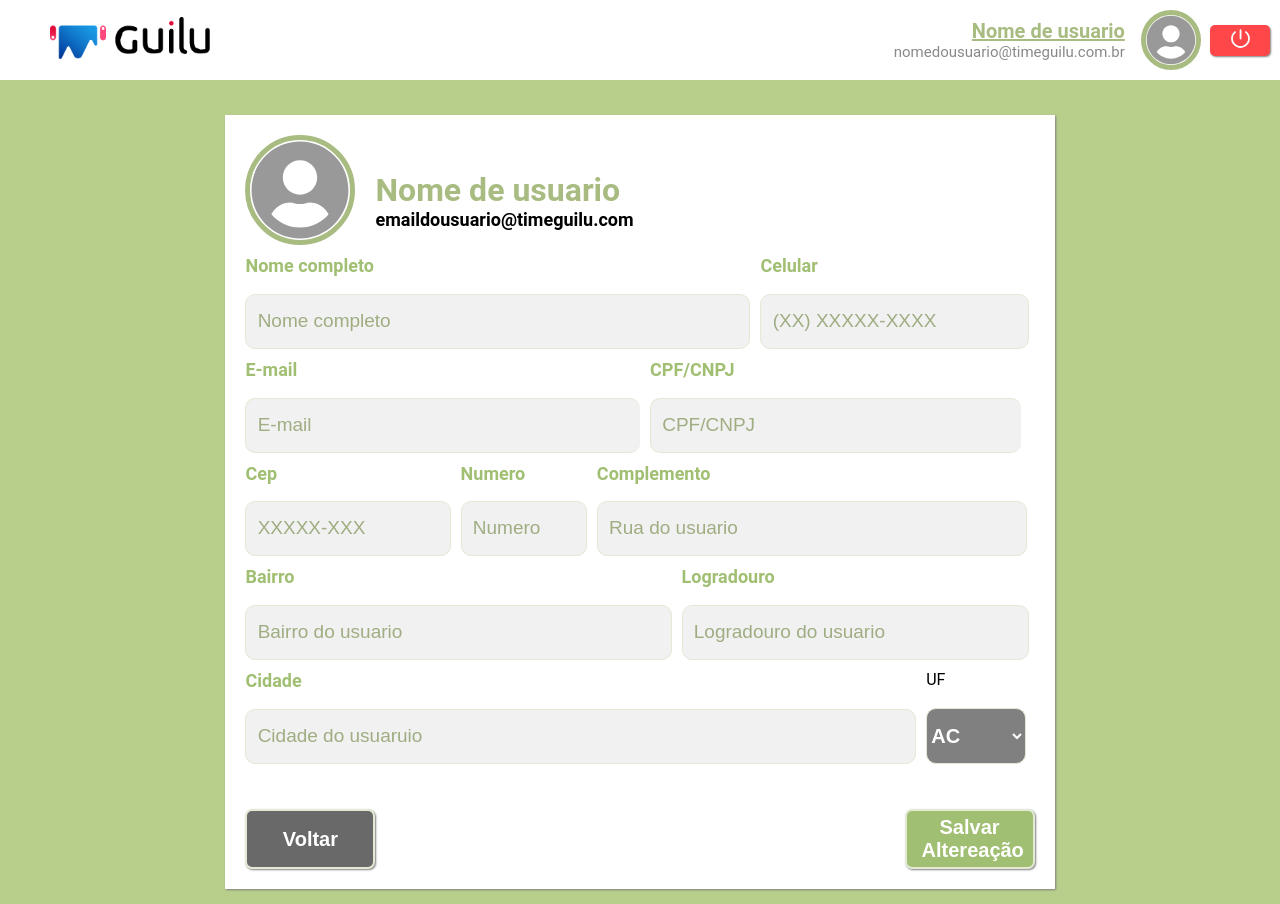
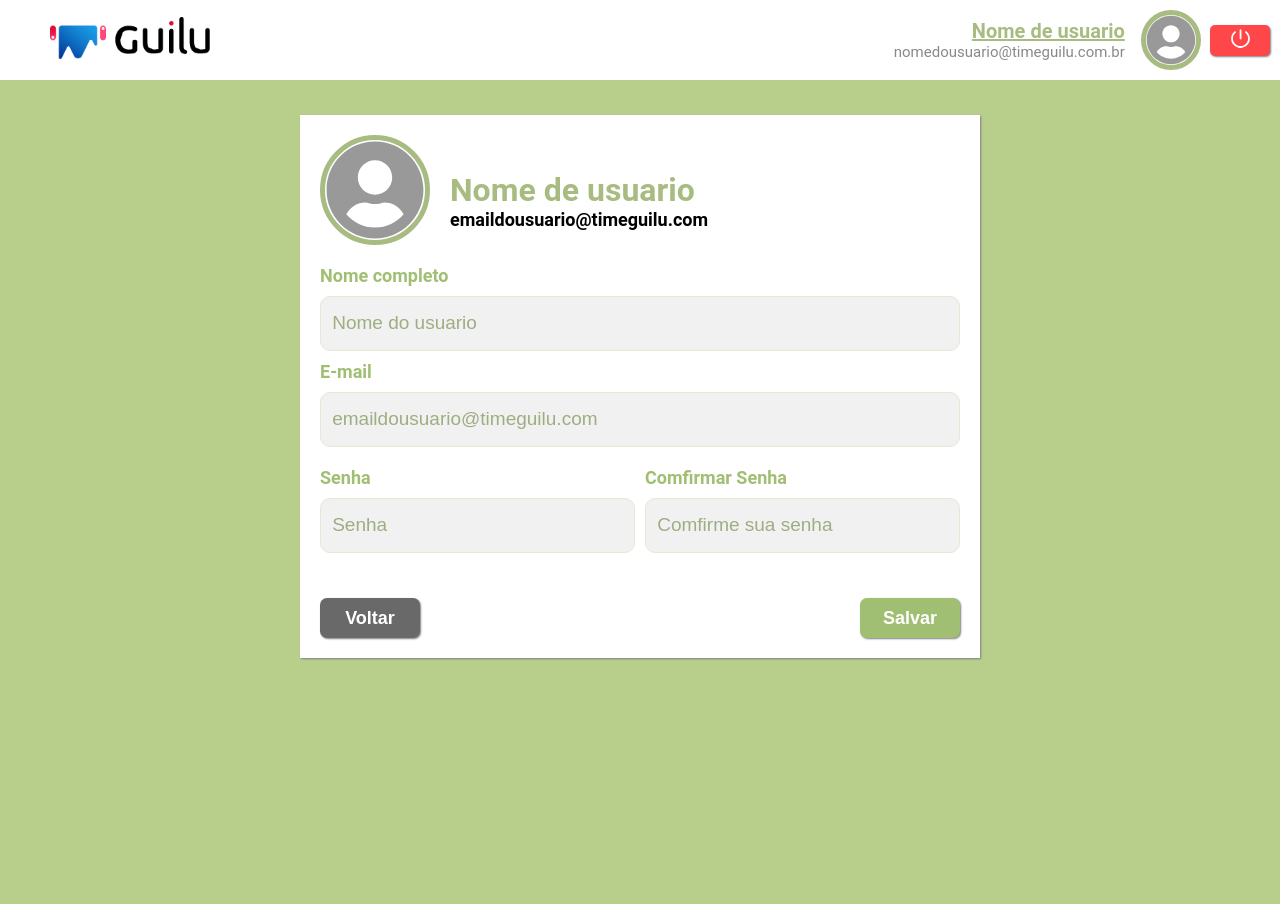
Before and after one commit to Carlosdantas485/AdminGuilu, a React (Create React App) app: page /infoUser in a window 1280 px wide. After the commit the page ends 800 px from the top, so only its background shows below. Built offline with nearby package versions, Linux system fonts and the light colour scheme.

Commit message:
V 0.1.2 -C- [ Function confirm password and bugs ]

```diff
--- a/src/pages/Login/styles.js
+++ b/src/pages/Login/styles.js
@@ -81,18 +81,23 @@ export const Container = styled.div`
 
             button {
                 background: #b8cf8c;
+                width: 100px;
+                height: 40px;
                 color: #fff;
                 font-size: 20px;
-                font-weight: 500;
+                font-weight: bold;
                 font-family: 'Roboto' sans-serif;
                 box-sizing: border-box;
-                padding: 0.7rem 1.1rem;
                 border: none;
                 border-radius: 10px;
             }
 
             .recoverPassword{
                 color: #68970e;
+                font-weight: bold;
+                font-size: 15px;
+
+
             }
         }
     }
--- a/src/pages/NewXML/index.js
+++ b/src/pages/NewXML/index.js
@@ -6,7 +6,7 @@ import Logo from '../../assets/logo.png';
 import { Link } from 'react-router-dom';
 
 function XML() {
-    document.title = "Guilu - Cadastrar Empresa";
+    document.title = "Guilu - Cadastrar XML";
 
     const [showConfirm, setShowConfirm] = useState(false);
     const handleConfirmShow = () => {setShowConfirm(true);};
--- a/src/pages/NewXML/styles.js
+++ b/src/pages/NewXML/styles.js
@@ -156,8 +156,6 @@ export const Container = styled.div`
                 font-size: 17px;
             }
 
-
-
             .save{
                 background-color: #A1BF73;
                 color: white;
@@ -167,39 +165,6 @@ export const Container = styled.div`
             .save:hover{
                 background-color: #84a84d;
                 transition: 0.3s;
-            }
-        }
-    }
-
-    @media(max-width: 1200px){
-        .container{
-            width:100%;
-            .box{
-                width:100%;
-                display: flex;
-                flex-direction:column;
-
-                .name{
-                    width:100%;
-                    margin-right: 20px;
-                }
-
-                .user{
-                    width:100%;
-                }
-
-                .email{
-                    width:100%;
-                }
-
-                .password{
-                    width:100%;
-                    margin-right: 20px;
-                }
-
-                .confirm{
-                    width:100%;
-                }
             }
         }
     }
--- a/src/pages/infoUser/index.js
+++ b/src/pages/infoUser/index.js
@@ -33,106 +33,40 @@ function Users() {
                         <div className="box">
                             <div className="name">
                                 <h3>Nome completo</h3>
-                                <input type="text" placeholder="Nome completo" ></input>
+                                <input type="text" placeholder="Nome do usuario" ></input>
                             </div>
-                            <div className="cel">
-                                <h3>Celular</h3>
-                                <input type="text" placeholder="(XX) XXXXX-XXXX" ></input>
+                            <div className="email">
+                                <h3>E-mail</h3>
+                                <input type="text" placeholder="emaildousuario@timeguilu.com" ></input>
                             </div>
                         </div>
 
-                        <div className="box">
-                            <div className="email">
-                                <h3>E-mail</h3>
-                                  <input type="text" placeholder="E-mail"/>
+                        <div className="box-password">
+                            <div className="password">
+                                <h3>Senha</h3>
+                                <input type="password" placeholder="Senha"></input>
                             </div>
-                            <div className="cpf">
-                                <h3>CPF/CNPJ</h3>
-                                    <input type="text" placeholder="CPF/CNPJ"></input>
+                            <div className="rePassword">
+                                <h3>Comfirmar Senha</h3>
+                                <input type="password" placeholder="Comfirme sua senha"></input>
                             </div>
                         </div>
 
-                        <div className="box">
-                            <div className="cep">
-                                <h3>Cep</h3>
-                                <input type="text" placeholder="XXXXX-XXX"></input>
-                            </div>
-                            <div className="number">
-                                <h3>Numero</h3>
-                                <input type="text" placeholder="Numero"></input>
-                            </div>
-                            <div className="complement">
-                                <h3>Complemento</h3>
-                                <input type="text" placeholder="Rua do usuario"></input>
-                            </div>
-                        </div>
-
-                        <div className="box">
-                            <div className="bairro">
-                                <h3>Bairro</h3>
-                                <input type="text" placeholder="Bairro do usuario"></input>
-                            </div>
-                            <div className="logradouro">
-                                <h3>Logradouro</h3>
-                                <input type="text" placeholder="Logradouro do usuario"></input>
-                            </div>
-                        </div>
-
-                        <div className="box">
-                            <div className="city">
-                                <h3>Cidade</h3>
-                                <input type="text" placeholder="Cidade do usuaruio"></input>
-                            </div>
-                            <div className="uf">
-                                <label for="cars" className="ufs">UF</label>
-
-                                <select name="Uf" id="uf">
-                                    <option value="Acre">AC</option>
-                                    <option value="Alagoas">AL</option>
-                                    <option value="Amapá">AP</option>
-                                    <option value="Amazonas">AM</option>
-                                    <option value="Bahia">BA</option>
-                                    <option value="Ceará">CE</option>
-                                    <option value="Distrito Federal">DF</option>
-                                    <option value="Espirito Santo">ES</option>
-                                    <option value="Goiás">GO</option>
-                                    <option value="Maranhão">MA</option>
-                                    <option value="Mato Grosso">MT</option>
-                                    <option value="Mato Grosso do Sul">MS</option>
-                                    <option value="Minas Gerais">MG</option>
-                                    <option value="Pará">PA</option>
-                                    <option value="Paraiba">PB</option>
-                                    <option value="Pernambuco">PE</option>
-                                    <option value="Piauí">PI</option>
-                                    <option value="Rio De Janeiro">RJ</option>
-                                    <option value="Rio Grande Do Norte">RN</option>
-                                    <option value="Rio Grande Do Sul">RS</option>
-                                    <option value="Rondônia">RO</option>
-                                    <option value="Roraima">RR</option>
-                                    <option value="Santa Catarina">SC</option>
-                                    <option value="São Paulo">SP</option>
-                                    <option value="Sergipe">SE</option>
-                                    <option value="Tocantins">TO</option>
-                                </select>
-                            </div>
-                        </div>
                     </div>
                     <div className="options">
                     <Link to="/home">
                             <button className="back">Voltar</button>
                         </Link>
-                        <Link to="/home">
-                            <button className="save" onClick={()=> handleEditShow}>Salvar Altereação</button>
-                        </Link>
+                        <button className="save" onClick={()=> handleEditShow()}>Salvar</button>
                     </div>
                 </div>
             </Container>
 
             <Edit open={showEdit} onClose={handleEditClose}>
                 <div className="containerModal">
-                    <p className="titleModal">Editar Usuário</p>
+                    <p className="titleModal">Editar usuário do administrador</p>
                     <div className="line" />
-                    <p> realmente desja editar estas informações ?</p>
+                    <p> realmente desja editar as informações do administrador ?</p>
                     <div className="group">
                     <button
                         type="button"
--- a/src/pages/infoUser/styles.js
+++ b/src/pages/infoUser/styles.js
@@ -10,6 +10,7 @@ export const Container = styled.div`
     justify-content: center;
 
     .container{
+        width: 50%;
         padding: 20px;
         margin: 15px;
         background-color: #fff;
@@ -46,13 +47,13 @@ export const Container = styled.div`
         .inputs{
             width: 100%;
 
-            .box{
+            .box, .box-password{
                 margin-top: 10px;
                 display:flex;
-                flex-wrap:wrap;
+                flex-direction:column;
 
                 h3{
-                    margin:0;
+                    margin:10px 0;
                     font-size: 18px;
                     margin-bottom: 5px;
                     color: #A1BF73;
@@ -60,13 +61,15 @@ export const Container = styled.div`
                 }
 
                 input{
+                    width:100%;
                     background: #f2f1f1;
                     border-radius: 10px;
                     box-sizing: border-box;
                     padding: 1rem 0.7rem;
                     border: 1px solid #E2EAD4;
-                    margin-top: 0.8rem;
+                    margin-top: 5px;
                     font-size:18px;
+
                     ::placeholder {
                         /* Chrome, Firefox, Opera, Safari 10.1+ */
                         color: #9ead82;
@@ -86,107 +89,21 @@ export const Container = styled.div`
                         font-size: 19px;
                     }
                 }
-                .name{
-                    width: 64%;
-                    margin-right:10px;
-                    display:flex;
-                    flex-direction:column;
+            }
 
-                }
-                .cel{
-                    width: 34%;
-                    display:flex;
-                    flex-direction:column;
+            .box-password{
+                flex-direction:row;
+                .password{
+                    width: 50%;
+                    margin-right: 10px;
                 }
 
-                .email{
+                .rePassword{
                     width: 50%;
-                    margin-right:10px;
-                    display:flex;
-                    flex-direction:column;
-                    input{
-                        width:100%;
-                        border-right:0;
-                        border-radius:10px ;
-
-                    }
-
-                }
-
-                .cpf{
-                    width: 47%;
-                    display:flex;
-                    flex-direction:column;
-                    input{
-                        width:100%;
-                        border-right:0;
-                        border-radius:10px;
-
-                    }
-
-                }
-
-                .cep{
-                    width: 26%;
-                    margin-right:10px;
-                    display:flex;
-                    flex-direction:column;
-
-                }
-
-                .number{
-                    width: 16%;
-                    margin-right:10px;
-                    display:flex;
-                    flex-direction:column;
-
-                }
-
-                .complement{
-                    width: 54.5%;
-                    display:flex;
-                    flex-direction:column;
-                }
-
-                .bairro{
-                    width: 54%;
-                    margin-right:10px;
-                    display:flex;
-                    flex-direction:column;
-                }
-
-                .logradouro{
-                    width: 44%;
-                    display:flex;
-                    flex-direction:column;
-                }
-
-                .city{
-                    width: 85%;
-                    margin-right:10px;
-                    display:flex;
-                    flex-direction:column;
-                }
-
-                .uf{
-                    display:flex;
-                    flex-direction:column;
-
-                    select{
-                        margin-top: 19px;
-                        width:100px;
-                        height:56px;
-                        font-size:20px;
-                        font-weight: bold;
-                        border-radius:10px;
-                        border: 1px solid #E2EAD4;
-                        background-color:grey;
-                        color: #fff;
-                    }
                 }
             }
+        }
 
-        }
         .options{
             margin-top: 25px;
             display: flex;
@@ -196,13 +113,12 @@ export const Container = styled.div`
                 border: none;
                 box-shadow: 1px 1px 2px grey;
                 margin-top: 20px;
-                width:130px;
-                height: 60px;
+                width:100px;
+                height: 40px;
                 font-weight: bold;
                 padding: 5px 15px;
                 border-radius: 7px;
-                border:2px solid #E2EAD4;
-                font-size: 20px;
+                font-size: 18px;
             }
 
             .back{
@@ -317,7 +233,7 @@ export const Edit = styled(Modal)`
   .containerModal {
     width: 500px;
     height: 200px;
-    background-color: #E2EAD4;
+    background-color: #FFF;
     display: flex;
     flex-direction: column;
     border-radius: 10px;
@@ -355,7 +271,6 @@ export const Edit = styled(Modal)`
         font-weight: bold;
         padding: 5px 15px;
         border-radius: 7px;
-        border:2px solid #E2EAD4;
         font-size: 20px;
 
     }
@@ -370,9 +285,7 @@ export const Edit = styled(Modal)`
         font-weight: bold;
         padding: 5px 15px;
         border-radius: 7px;
-        border:2px solid #E2EAD4;
         font-size: 20px;
-
     }
 }
 `;
```
